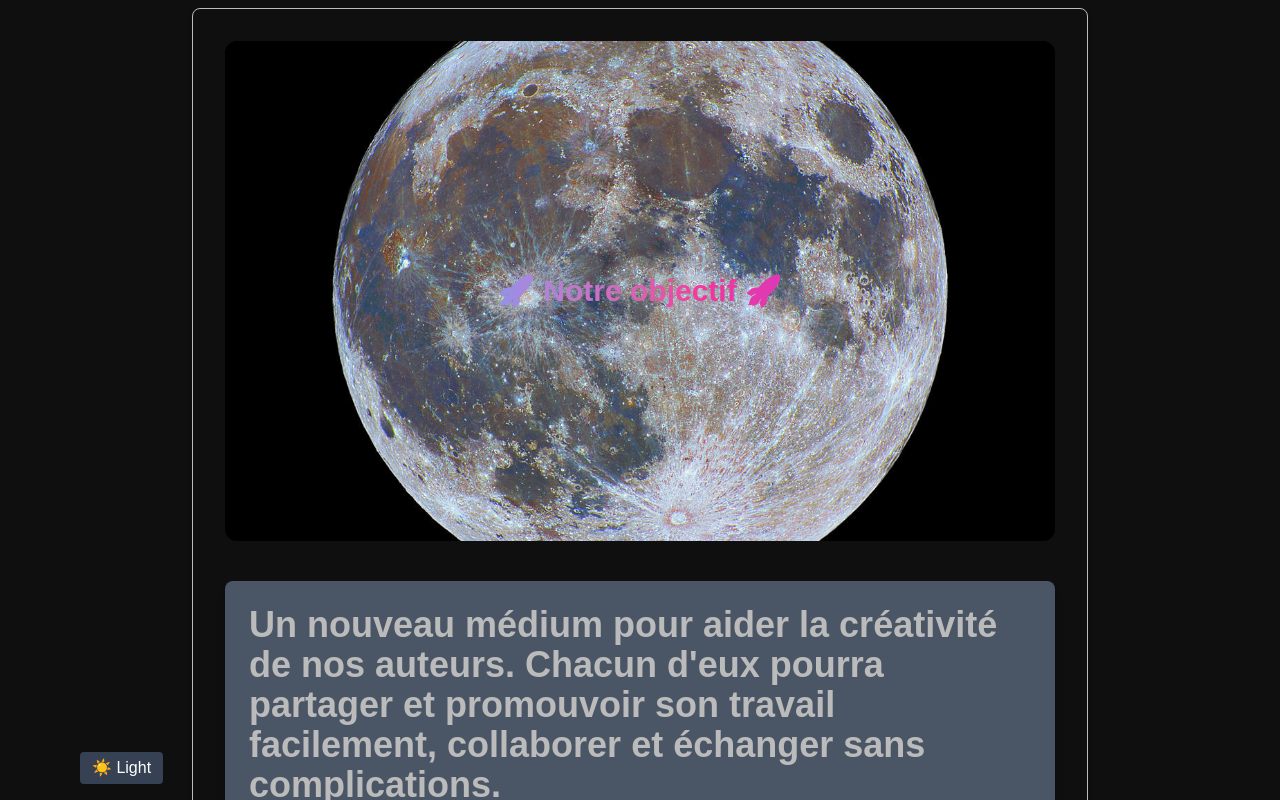
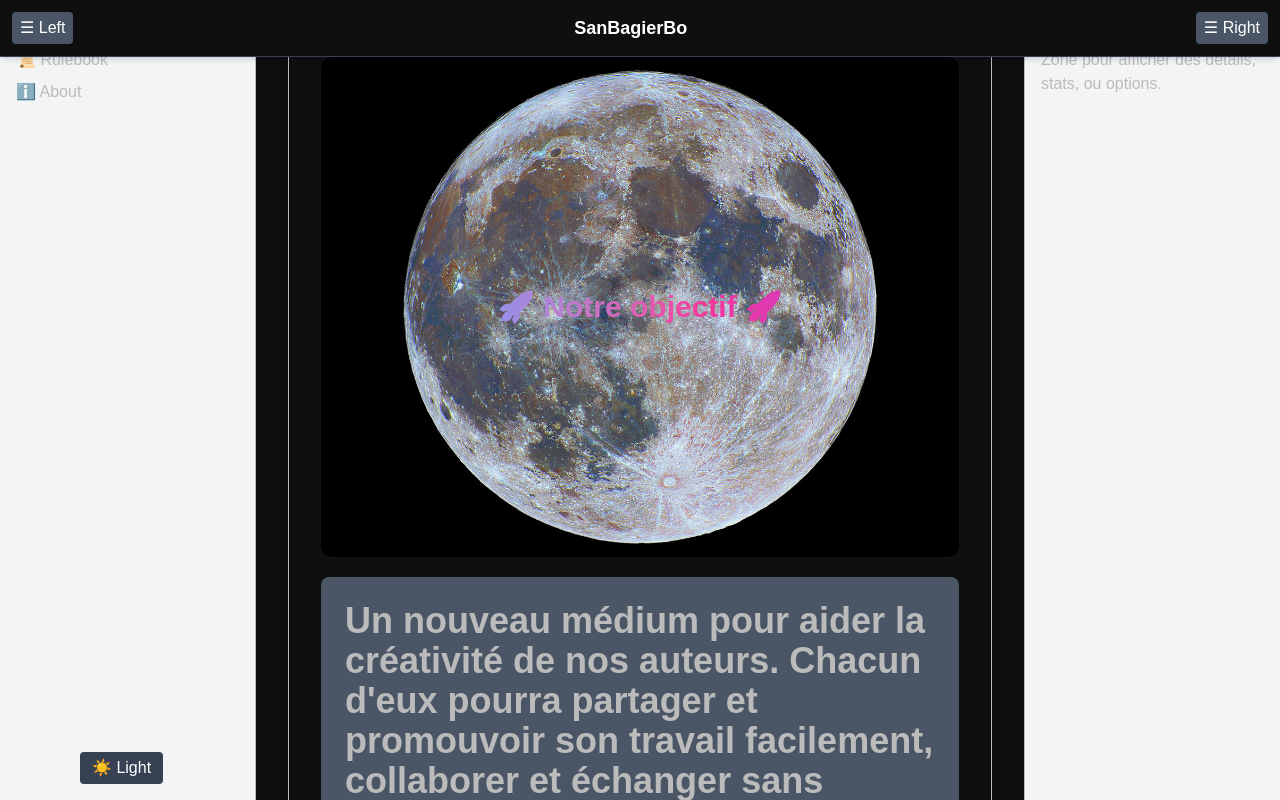
Before and after one commit to tsurubaso/sanbagierbo, a Next.js app: page / in a window 1280 px wide. Shown: the top 800 px of the page. Built offline with nearby package versions, Linux system fonts and the light colour scheme.

Commit message:
reprise en main layer top footer 2 sides up finished

```diff
--- a/app/globals.css
+++ b/app/globals.css
@@ -8,11 +8,16 @@
   --border-color: #333;
 }
 
+/* Global styles */
 
 body {
   color: var(--foreground);
   background: var(--background);
   font-family: Arial, Helvetica, sans-serif;
+
+  margin: 0;
+  padding: 0;
+  height: 100%;
 }
 
 /* For Cards or divs that contain text */
--- a/app/layout.js
+++ b/app/layout.js
@@ -53,7 +53,6 @@ export default function RootLayout({ children }) {
         style={{
           backgroundColor: "var(--background)",
           color: "var(--foreground)",
-          borderColor: "#444",
         }}
       >
         <ClientWrapper>{children}</ClientWrapper>
--- a/app/page.js
+++ b/app/page.js
@@ -31,7 +31,7 @@ export default function Welcome() {
   return (
 <main className="flex min-h-screen items-center justify-center py-2 px-4"
       style={{ backgroundColor: "var(--background)", color: "var(--foreground)" }}>
-  <div className="w-full max-w-4xl p-8 rounded-lg shadow-md border space-y-10">
+  <div className="w-full max-w-4xl p-8 rounded-lg shadow-md border space-y-5">
         {/* Objectif */}
 
         <HeroSection
--- a/components/ClientWrapper.js
+++ b/components/ClientWrapper.js
@@ -1,14 +1,46 @@
-// app/components/ClientWrapper.js
 "use client";
 
+import { useState } from "react";
 import { SessionProvider } from "next-auth/react";
 import ThemeToggle from "./ThemeToggle";
+import LeftSidebar from "./LeftSidebar";
+import RightSidebar from "./RightSidebar";
+import TopBar from "./TopBar";
+import Footer from "./Footer";
 
 export default function ClientWrapper({ children }) {
+  const [showLeft, setShowLeft] = useState(true);
+  const [showRight, setShowRight] = useState(true);
+  const [showTop, setShowTop] = useState(true);
+  const [showFooter, setShowFooter] = useState(true);
+
+  /*const navItemsTop = [
+  { href: "/reader", label: " Reader" },
+  { href: "/writer", label: " Writer" },
+  { href: "/merger", label: " Merger" },
+];*/
+  const navItemsTop = []; // Pas de boutons pour l'instant
+
   return (
     <SessionProvider>
       <ThemeToggle />
-      {children}
+      <div className="flex flex-col min-h-screen">
+        {showTop && (
+          <TopBar
+            onToggleLeft={() => setShowLeft(!showLeft)}
+            onToggleRight={() => setShowRight(!showRight)}
+            navItems={navItemsTop} // tu peux aussi ne rien passer du tout
+          />
+        )}
+
+        <div className="flex flex-1">
+          {showLeft && <LeftSidebar />}
+          <main className="flex-1 p-4">{children}</main>
+          {showRight && <RightSidebar />}
+        </div>
+
+        {showFooter && <Footer />}
+      </div>
     </SessionProvider>
   );
 }
--- /dev/null
+++ b/components/LeftSidebar.js
@@ -0,0 +1,19 @@
+import Link from "next/link";
+
+export default function LeftSidebar() {
+  return (
+    <aside className="w-64 bg-gray-100 p-4 border-r">
+      <nav className="space-y-2">
+        <Link href="/" className="block hover:underline">
+          🏠 Home
+        </Link>
+        <Link href="/rulebook" className="block hover:underline">
+          📜 Rulebook
+        </Link>
+        <Link href="/about" className="block hover:underline">
+          ℹ️ About
+        </Link>
+      </nav>
+    </aside>
+  );
+}
--- /dev/null
+++ b/components/RightSidebar.js
@@ -0,0 +1,8 @@
+export default function RightSidebar() {
+  return (
+    <aside className="w-64 bg-gray-100 p-4 border-l">
+      <h2 className="font-semibold mb-2">Infos</h2>
+      <p>Zone pour afficher des détails, stats, ou options.</p>
+    </aside>
+  );
+}
--- /dev/null
+++ b/components/TopBar.js
@@ -0,0 +1,52 @@
+"use client";
+
+import { useState } from "react";
+import Link from "next/link";
+
+export default function TopBar({ onToggleLeft, onToggleRight, navItems = [] }) {
+  const [visible, setVisible] = useState(false);
+
+  return (
+    <div
+      className={`fixed top-0 left-0 w-full z-50 transition-transform duration-300 ${
+        visible ? "translate-y-0" : "-translate-y-[90%]"
+      }`}
+      onMouseEnter={() => setVisible(true)}
+      onMouseLeave={() => setVisible(false)}
+    >
+      <header className="flex justify-between items-center bg-[#0f0f0f] text-white p-3 border-b border-gray-700 shadow-md">
+        <button
+          onClick={onToggleLeft}
+          className="px-2 py-1 bg-gray-600 rounded hover:bg-gray-500"
+        >
+          ☰ Left
+        </button>
+        {/* === Centre : titre + boutons s'il y en a === */}
+        <div className="flex items-center space-x-3">
+          <h1 className="text-lg font-bold mr-2">SanBagierBo</h1>
+          {/* Si on a des navItems, on les affiche */}
+          <div className="flex items-center justify-center space-x-3 flex-1">
+            {Array.isArray(navItems) &&
+              navItems.length > 0 &&
+              navItems.map((item) => (
+                <Link
+                  key={item.href}
+                  href={item.href}
+                  className="px-3 py-1 bg-gray-600 rounded hover:bg-gray-500 text-sm"
+                >
+                  {item.label}
+                </Link>
+              ))}
+          </div>
+        </div>
+        {/* === Bouton droite : toggle sidebar droite === */}
+        <button
+          onClick={onToggleRight}
+          className="px-2 py-1 bg-gray-600 rounded hover:bg-gray-500"
+        >
+          ☰ Right
+        </button>
+      </header>
+    </div>
+  );
+}
```
Also changed, not shown: archive/components/ComparePage.js (renamed from components/ComparePage.js).
